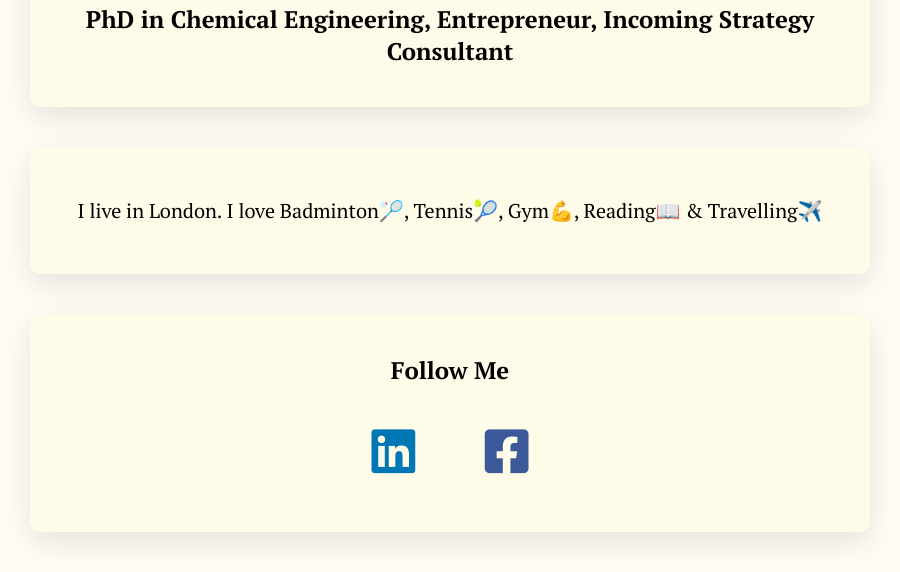
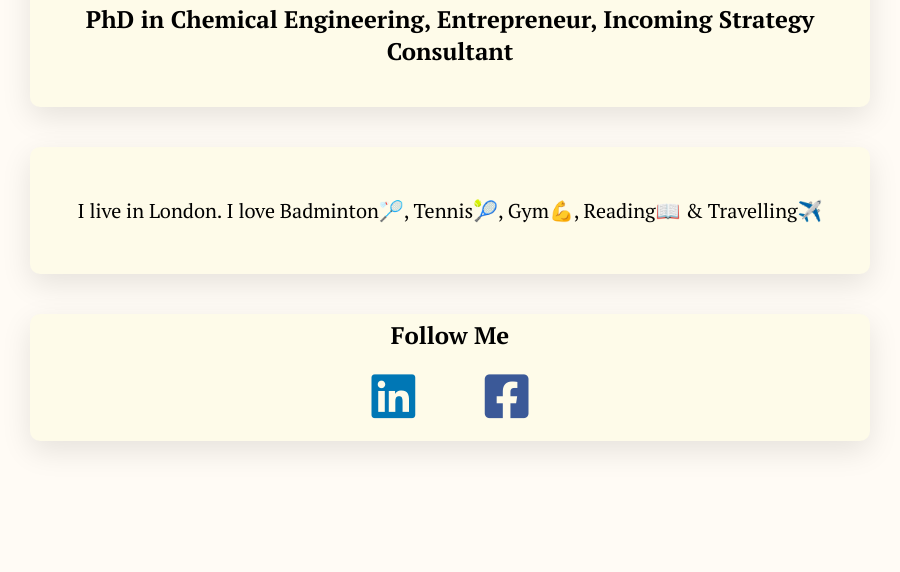
Before and after one commit to Mochi1226/profile, a plain HTML site: page index.html in a window 1280 px wide. Shown: the part 257-829 px from the top of the page, without its empty margins (190-1090 px from the left). After the commit the page ends 800 px from the top, so only its background shows below. Drawn offline with Linux system fonts and the light colour scheme.

Commit message:
Adjusted the style

```diff
--- a/style.css
+++ b/style.css
@@ -91,3 +91,15 @@ p{
     width: 300px;
   }
 }
+
+.follow-me{
+  padding: 5px 20px 0px 20px;
+}
+
+.follow-me ul{
+  margin: 0px;
+}
+
+.follow-me h2{
+  margin: 0px;
+}
```
